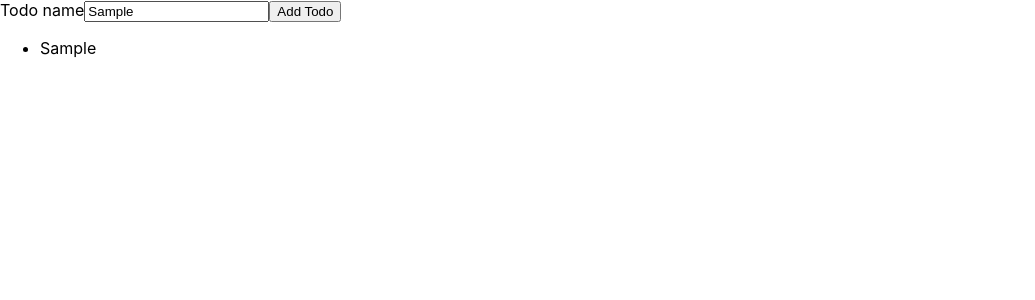
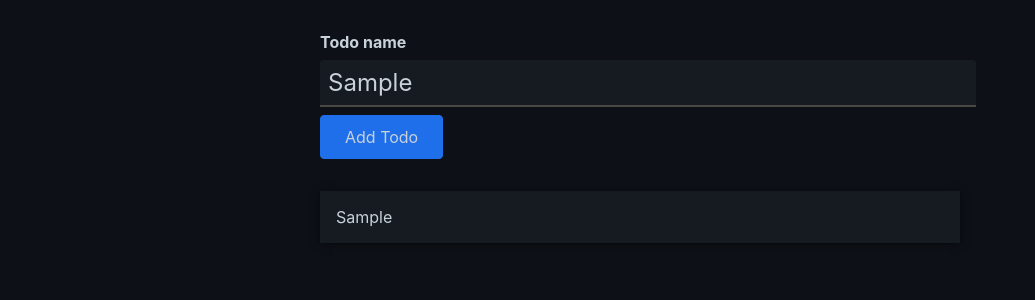
Before and after one commit to abhimax/react-ts-todo, a React (Create React App) app: page / in a window 1280 px wide. Both pictures are taken after typing "Sample" into the empty fields and a click on the button "Add Todo". Shown: the top 300 px of the page, without its empty margins (0-1035 px from the left). Built offline with nearby package versions, Linux system fonts and the light colour scheme.

Commit message:
feat: add style to todo

```diff
--- /dev/null
+++ b/src/components/NewTodo.module.css
@@ -0,0 +1,47 @@
+.form {
+    width: 40rem;
+    margin: 2rem auto;
+
+  }
+
+  .form label {
+    display: block;
+    font-weight: bold;
+    margin-bottom: 0.5rem;
+    color:#c9d1d9;
+  }
+
+  .form input {
+    display: block;
+    width: 100%;
+    font: inherit;
+    font-size: 1.5rem;
+    padding: 0.5rem;
+    border-radius: 4px;
+    background-color: #161b22;
+    border: none;
+    border-bottom: 2px solid #494844;
+    border-bottom-right-radius: 0;
+    border-bottom-left-radius: 0;
+    margin-bottom: 0.5rem;
+    color: #c9d1d9;
+  }
+  .form input:focus-visible {
+    outline: #444444 auto 1px;
+  }
+
+  .form button {
+    font: inherit;
+    background-color: #1f6feb;
+    border: 1px solid #1f6feb;
+    color: #c9d1d9;
+    padding: 0.7rem 1.5rem;
+    border-radius: 4px;
+    cursor: pointer;
+  }
+
+  .form button:hover,
+  .form button:active {
+    background-color: #1f6feb;
+    border-color: #1f6feb;
+  }
--- a/src/components/NewTodo.tsx
+++ b/src/components/NewTodo.tsx
@@ -1,4 +1,5 @@
 import { useRef } from "react";
+import classes from './NewTodo.module.css';
 
 const NewTodo: React.FC<{onAddTodo: (text: string) => void }> = (props) => {
     const todoTextInputRef = useRef<HTMLInputElement>(null);
@@ -11,7 +12,7 @@
           }
           props.onAddTodo(enteredText);
     }
-    return <form onSubmit={submitHandler}>
+    return <form onSubmit={submitHandler} className={classes.form}>
         <label htmlFor="newTodo">Todo name</label>
         <input id="newTodo" ref={todoTextInputRef}></input>
         <button>Add Todo</button>
--- /dev/null
+++ b/src/components/TodoItem.module.css
@@ -0,0 +1,7 @@
+.item {
+    margin: 1rem 0;
+    box-shadow: 0 1px 8px rgba(0, 0, 0, 0.6);
+    padding: 1rem;
+    background-color: #161b22;
+    color: #c9d1d9;
+  }
--- a/src/components/TodoItem.tsx
+++ b/src/components/TodoItem.tsx
@@ -1,4 +1,5 @@
+import classes from './TodoItem.module.css';
 const TodoItem: React.FC <{ text: string}> = (props) => {
-    return <li>{props.text}</li>;
+    return <li className={classes.item}>{props.text}</li>;
 }
 export default TodoItem;
--- /dev/null
+++ b/src/components/Todos.module.css
@@ -0,0 +1,6 @@
+.todos {
+    list-style: none;
+    margin: 2rem auto;
+    padding: 0;
+    width: 40rem;
+  }
--- a/src/components/Todos.tsx
+++ b/src/components/Todos.tsx
@@ -1,8 +1,9 @@
 import React from "react";
 import Todo from "../models/Todo";
 import TodoItem from "./TodoItem";
+import classes from './Todos.module.css';
 const Todos: React.FC <{items: Todo[]}> = (props) => {
-    return <ul>
+    return <ul className={classes.todos}>
         { props.items.map( item =>{
             return <TodoItem key={item.id} text={item.text}/>
         })}
--- a/src/index.css
+++ b/src/index.css
@@ -5,4 +5,5 @@
     sans-serif;
   -webkit-font-smoothing: antialiased;
   -moz-osx-font-smoothing: grayscale;
+  background-color: #0d1117;
 }
```
